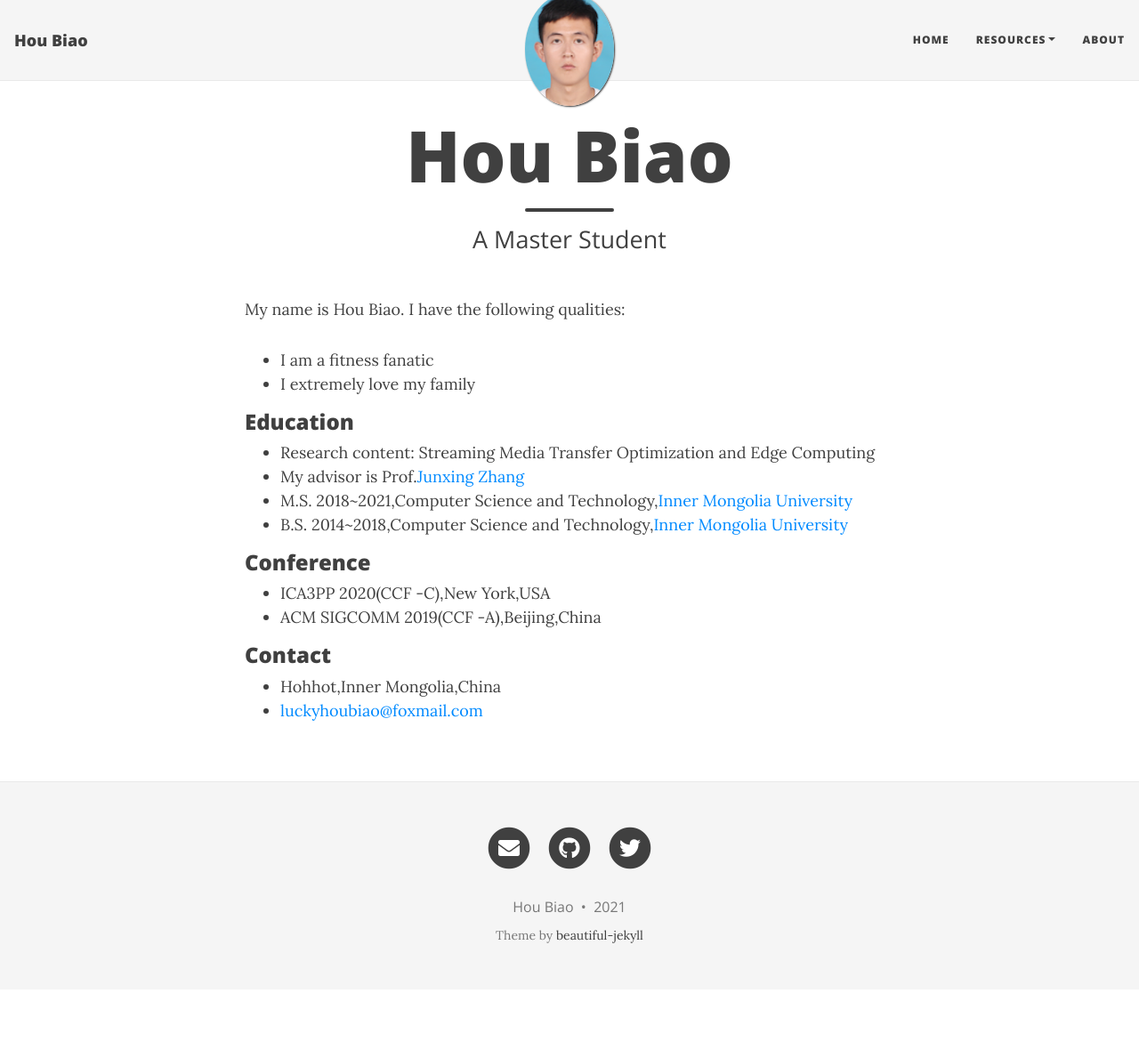
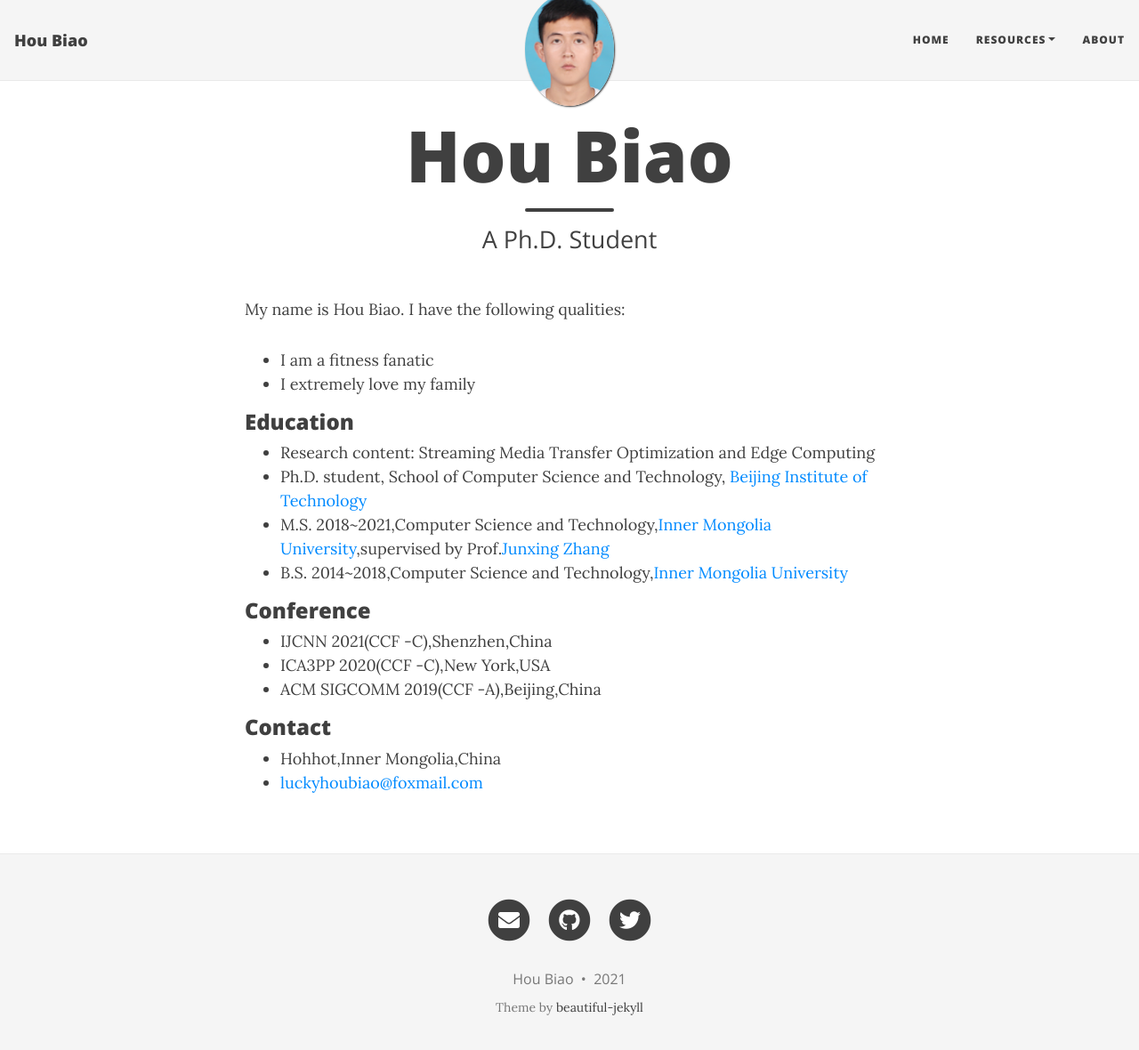
Before and after one commit to hulanwin/hulanwin.github.io, a Jekyll site: the page built from aboutme.md, in a window 1280 px wide and 1193 px high. Shown: the top 1180 px of the window at 89% size. Built offline with Jekyll 4.4.1, drawn with Linux system fonts in a browser that asks for light colours; nearby versions of some CDN libraries.

Commit message:
Update aboutme.md

```diff
--- a/aboutme.md
+++ b/aboutme.md
@@ -1,7 +1,7 @@
 ---
 layout: page
 title: Hou Biao
-subtitle: A Master Student
+subtitle: A Ph.D. Student
 ---
 
 My name is Hou Biao. I have the following qualities:
@@ -12,12 +12,13 @@ My name is Hou Biao. I have the following qualities:
 ### Education
 
 - Research content: Streaming Media Transfer Optimization and Edge Computing
-- My advisor is Prof.[Junxing Zhang](https://ccs.imu.edu.cn/info/1152/2828.htm)
-- M.S. 2018~2021,Computer Science and Technology,[Inner Mongolia University](https://www.imu.edu.cn/)
+- Ph.D. student, School of Computer Science and Technology, [Beijing Institute of Technology](https://cs.bit.edu.cn/)
+- M.S. 2018~2021,Computer Science and Technology,[Inner Mongolia University](https://www.imu.edu.cn/),supervised by Prof.[Junxing Zhang](https://ccs.imu.edu.cn/info/1152/2828.htm)
 - B.S. 2014~2018,Computer Science and Technology,[Inner Mongolia University](https://www.imu.edu.cn/)
 
 ### Conference
 
+- IJCNN 2021(CCF -C),Shenzhen,China
 - ICA3PP 2020(CCF -C),New York,USA
 - ACM SIGCOMM 2019(CCF -A),Beijing,China
 
```
